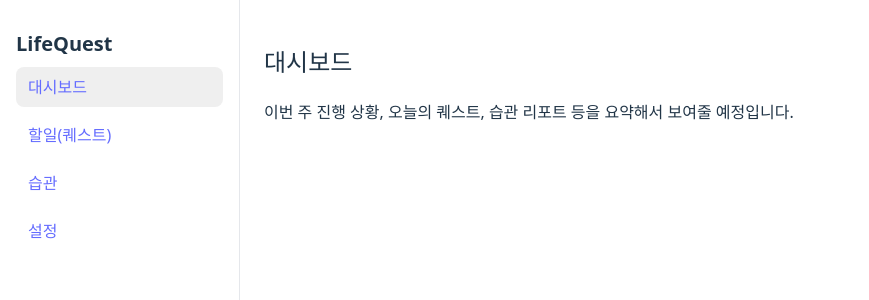
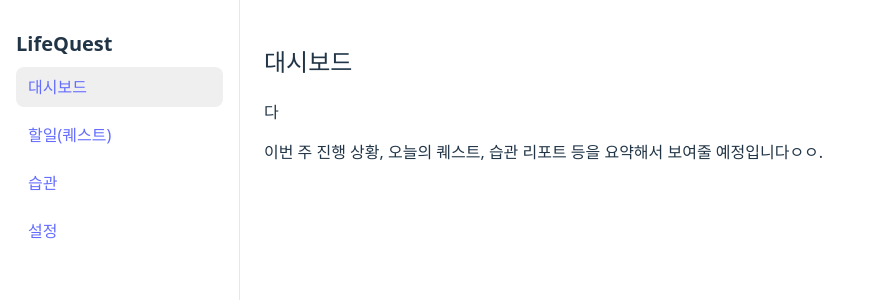
Before and after one commit to marty0228/lifequest-app, a React (Vite) app: page /dashboard in a window 1280 px wide. Shown: the top 300 px of the page, without its empty margins (0-869 px from the left). Built offline with nearby package versions, Linux system fonts and the light colour scheme.

Commit message:
ㅇㅇ을 추가함

```diff
--- a/src/pages/Dashboard.tsx
+++ b/src/pages/Dashboard.tsx
@@ -1,8 +1,8 @@
 export default function Dashboard() {
   return (
     <section>
-      <h2>대시보드</h2>
-      <p>이번 주 진행 상황, 오늘의 퀘스트, 습관 리포트 등을 요약해서 보여줄 예정입니다.</p>
+      <h2>대시보드</h2>다
+      <p>이번 주 진행 상황, 오늘의 퀘스트, 습관 리포트 등을 요약해서 보여줄 예정입니다ㅇㅇ.</p>
     </section>
   );
 }
```
